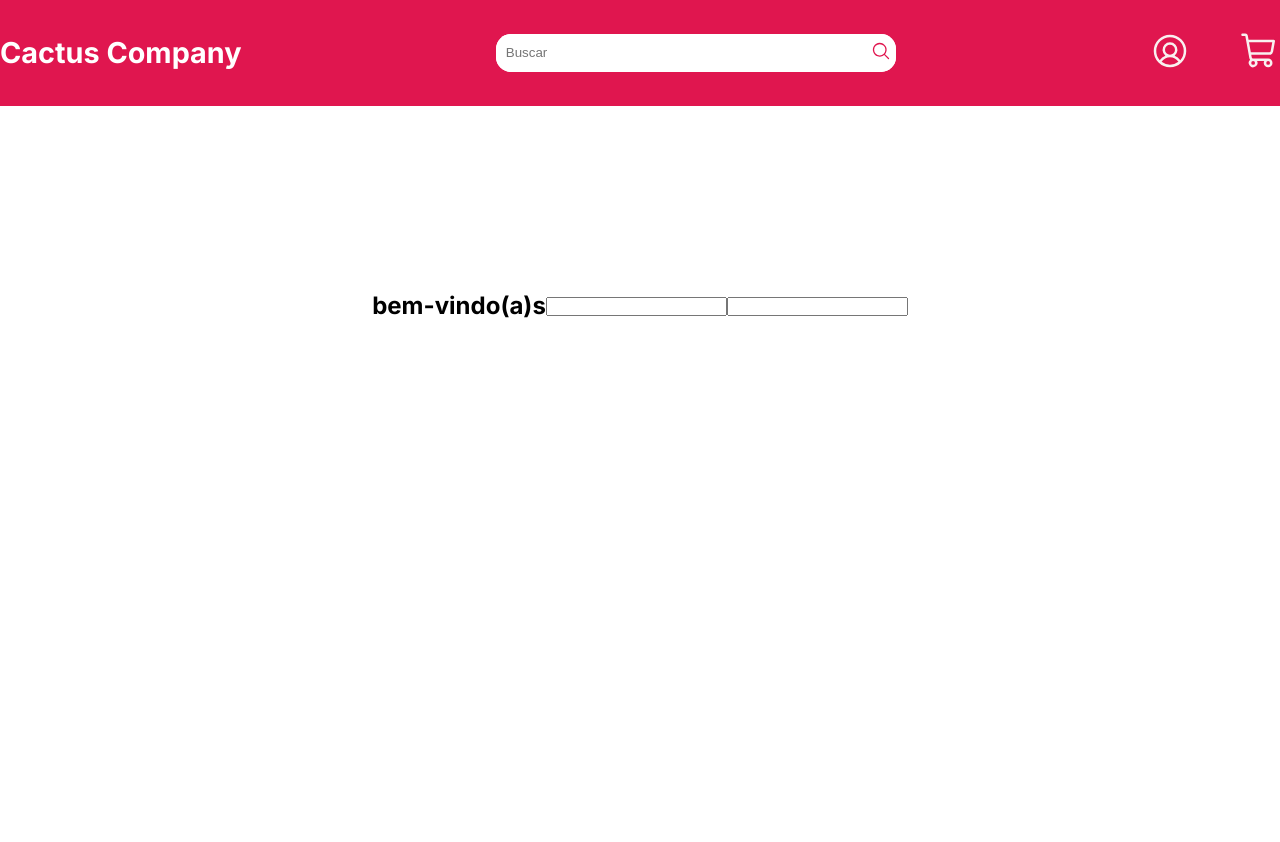
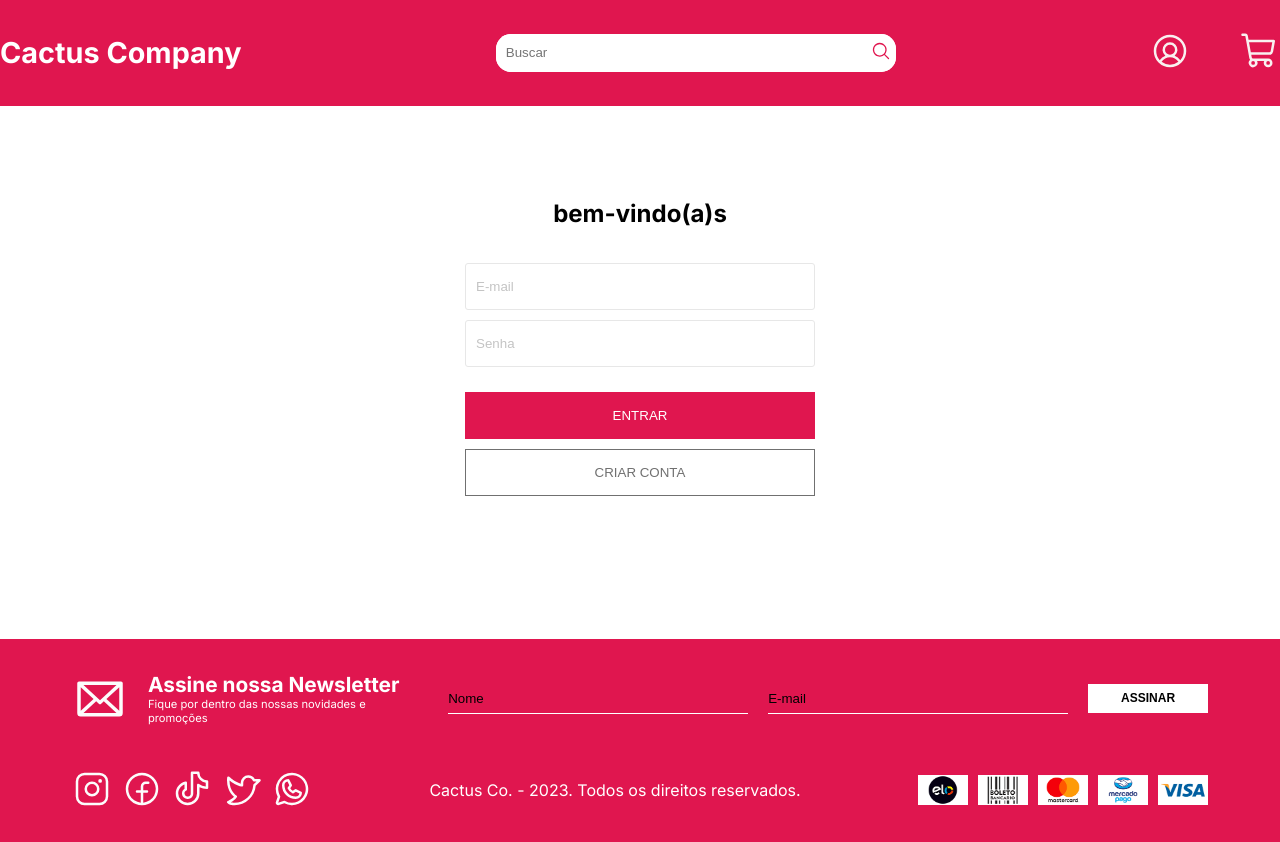
Before and after one commit to BrennoBoechat/Ecommerce, a Next.js app: page /login in a window 1280 px wide. Before the commit the page ends 800 px from the top, so only its background shows below. Built offline with nearby package versions, Linux system fonts and the light colour scheme.

Commit message:
finalização do básico de login + inputs controlados

```diff
--- a/src/app/login/page.tsx
+++ b/src/app/login/page.tsx
@@ -1,4 +1,5 @@
 'use client';
+import Footer from '@/components/footer/Footer';
 import Header from '@/components/header/Header'
 import Login from '@/components/login/Login';
 import React from 'react'
@@ -8,6 +9,7 @@ function login() {
     <div>
       <Header/>
       <Login/>
+      <Footer/>
     </div>
   )
 }
--- a/src/components/login/Login.tsx
+++ b/src/components/login/Login.tsx
@@ -1,13 +1,41 @@
-import React from 'react'
+import React, { useState } from 'react'
 import { LoginContainer } from './styles'
 
 function Login() {
+
+  interface Onchange {
+    target: {
+      value: string;
+    }
+  }
+
+  const [email, setEmail] = useState("");
+  const [password, setPassword] = useState("");
+
+  console.log(email)
+  console.log(password)
+
+  const changeEmail = (event : Onchange) => {
+    setEmail(event.target.value);
+  };
+
+  const changePassword = (event : Onchange) => {
+    setPassword(event.target.value);
+  };
+
   return (
+
     <LoginContainer>
+        <div className='wrap'>
         <h2>bem-vindo(a)s</h2>
-        <div className='inputs'>
-            <input></input>
-            <input></input>
+          <div className='inputs'>
+              <input type='email' value={email} onChange={changeEmail} placeholder='E-mail'></input>
+              <input type='password' value={password} onChange={changePassword} placeholder='Senha'></input>
+          </div>
+          <div className='buttons'>
+              <button>ENTRAR</button>
+              <button className='register'>CRIAR CONTA</button>
+          </div>
         </div>
     </LoginContainer>
   )
--- a/src/components/login/styles.ts
+++ b/src/components/login/styles.ts
@@ -2,8 +2,61 @@ import styled from "styled-components"
 
 export const LoginContainer = styled.div `
     display: flex;
+    flex-direction: column;
     align-items: center;
     justify-content: center;
-    height: 50vh;
+    width: 100%;
 
+        .wrap {
+            display: flex;
+            flex-direction: column;
+            align-items: center;
+            justify-content: center;
+            width: 100%;
+            height: 60.4vh;
+
+            h2 {
+                margin-bottom: 30px;
+                color: black;
+            }
+
+            .inputs {
+                display: flex;
+                flex-direction: column;
+
+                input {
+                    width: 350px;
+                    height: 47.05px;
+                    border-radius: 3px;
+                    padding: 10px;
+                    border: 1px solid rgb(231, 231, 231);
+                    margin: 5px;
+
+                    &::placeholder {
+                        color: #C4C4C4;
+                    }
+                }
+            }
+
+            .buttons {
+                display: flex;
+                flex-direction: column;
+                margin-top: 10px;
+
+                button {
+                    background-color: #E0164F;
+                    height: 47.05px;
+                    width: 350px;
+                    border: none;
+                    color: white;
+                    margin-top: 10px;
+                }
+
+                .register {
+                    background-color: transparent;
+                    border: 1px solid #707070;
+                    color: #707070;
+                }
+        }
+}
 `
```
